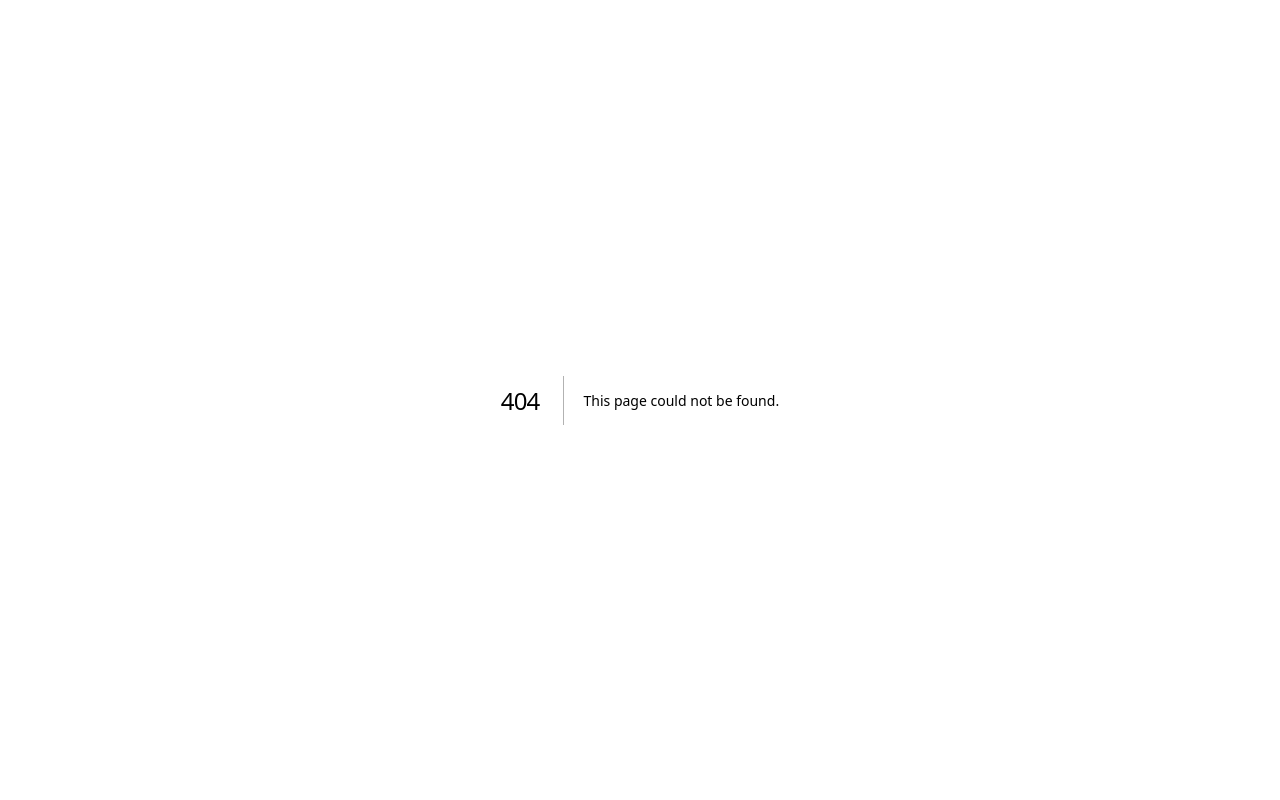
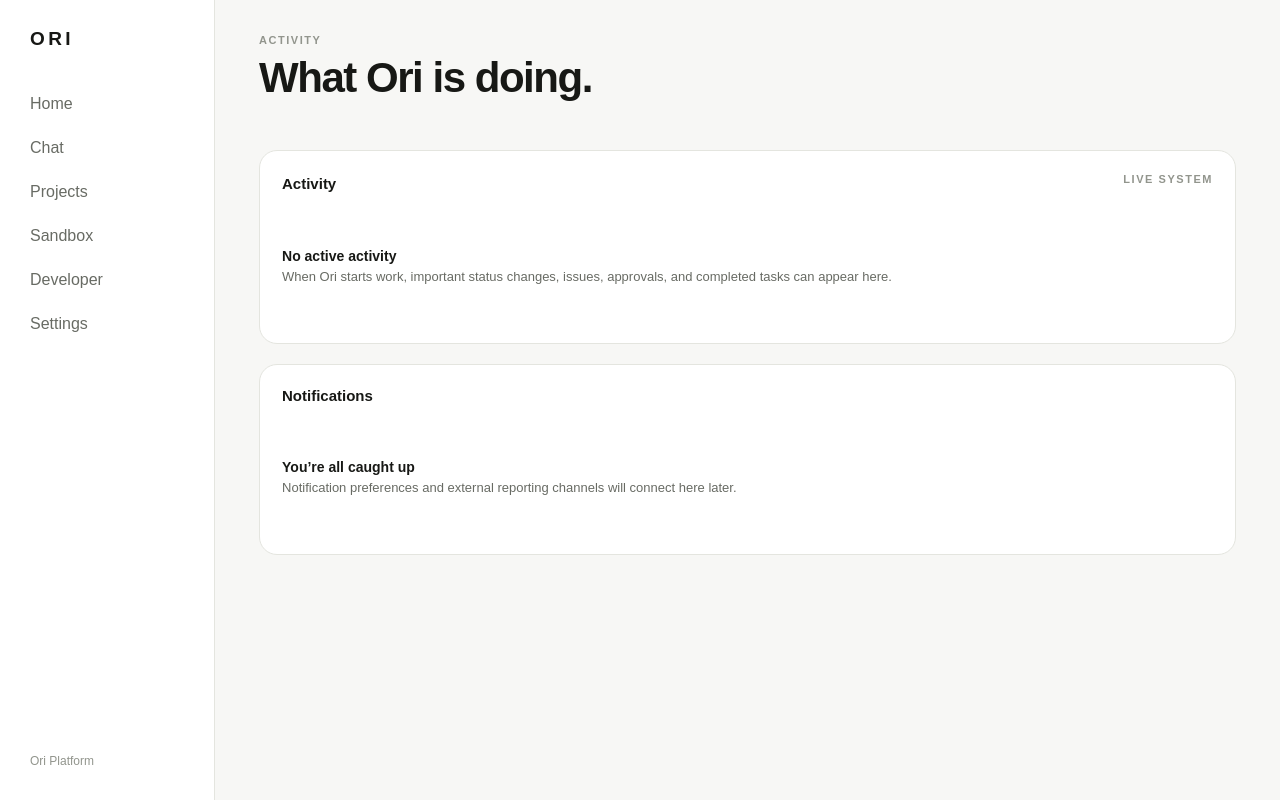
Before and after one commit to 30lnewcomb-byte/ori-platform, a Next.js app in the folder apps/web/: page /notifications in a window 1280 px wide. Before the commit this address had no page. Built offline with nearby package versions, Linux system fonts and the light colour scheme.

Commit message:
feat: add Ori notifications and activity surface

```diff
--- /dev/null
+++ b/apps/web/app/notifications/page.tsx
@@ -0,0 +1,16 @@
+const nav = [['Home','/'],['Chat','/chat'],['Projects','/projects'],['Sandbox','/sandbox'],['Developer','/developer'],['Settings','/settings']];
+
+export default function NotificationsPage() {
+  return (
+    <main className="shell">
+      <aside className="sidebar" aria-label="Primary navigation"><div className="brand">ORI</div><nav>{nav.map(([label,href]) => <a className="navItem" href={href} key={label}>{label}</a>)}</nav><div className="sidebarFooter">Ori Platform</div></aside>
+      <section className="content">
+        <header className="topbar"><div><p className="eyebrow">ACTIVITY</p><h1>What Ori is doing.</h1></div></header>
+        <div className="homeGrid">
+          <section className="sectionBlock"><div className="sectionHeader"><h3>Activity</h3><span className="eyebrow">LIVE SYSTEM</span></div><div className="emptyState"><strong>No active activity</strong><span>When Ori starts work, important status changes, issues, approvals, and completed tasks can appear here.</span></div></section>
+          <section className="sectionBlock"><div className="sectionHeader"><h3>Notifications</h3></div><div className="emptyState"><strong>You’re all caught up</strong><span>Notification preferences and external reporting channels will connect here later.</span></div></section>
+        </div>
+      </section>
+    </main>
+  );
+}
```
